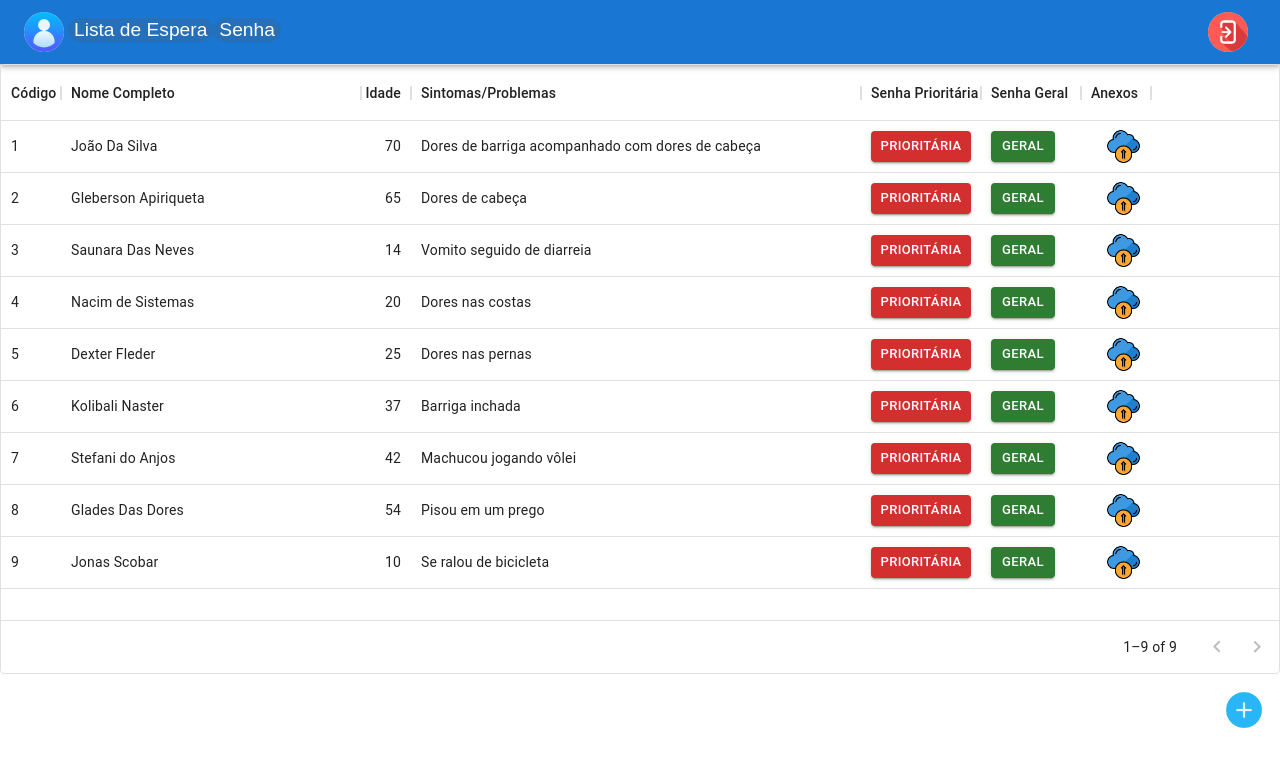
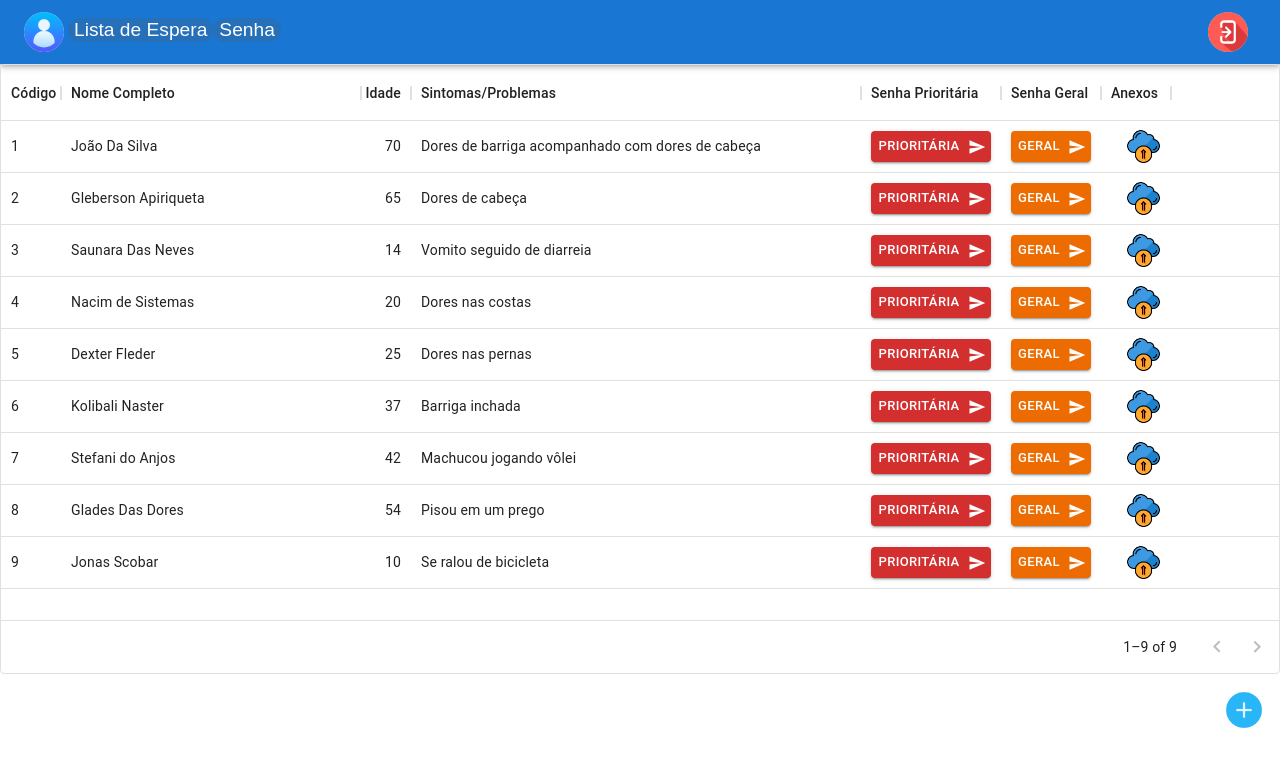
Before and after one commit to Gustavo-Dorigon-Coan/hospital-management, a React (Create React App) app in the folder frontend-hospital-management/: page /lista in a window 1280 px wide. Shown: the top 766 px of the page. Built offline with nearby package versions, Linux system fonts and the light colour scheme; the HTML template or start-up script is replaced by a standard one.

Commit message:
Adicionado função para envio de email

```diff
--- a/frontend-hospital-management/package.json
+++ b/frontend-hospital-management/package.json
@@ -3,6 +3,7 @@
   "version": "0.1.0",
   "private": true,
   "dependencies": {
+    "@emailjs/browser": "^3.7.0",
     "@emotion/react": "^11.10.0",
     "@emotion/styled": "^11.10.0",
     "@mui/icons-material": "^5.10.2",
--- a/frontend-hospital-management/src/components/List/List.tsx
+++ b/frontend-hospital-management/src/components/List/List.tsx
@@ -1,13 +1,14 @@
+import emailjs from '@emailjs/browser';
+import SendIcon from '@mui/icons-material/Send';
+import { Button } from '@mui/material';
 import Box from '@mui/material/Box';
+import IconButton from '@mui/material/IconButton';
 import { DataGrid, GridColDef, GridValueGetterParams } from '@mui/x-data-grid';
 import ButtonAppBar from '../AppBar/appBar';
-import IconButton from '@mui/material/IconButton';
-import { Button } from '@mui/material';
 import DialogForm from '../Dialog/dialog';
 
 import './list.css';
 
-const adicionar = require("../../assets/adicionar.png");
 const upload = require("../../assets/upload.png");
 
 const columns: GridColDef[] = [
@@ -43,13 +44,9 @@ const columns: GridColDef[] = [
     field: "prioritaria",
     headerName: "Senha Prioritária",
     sortable: false,
-    width: 120,
-    renderCell: (params) => {
-      const senhaPrioritaria = (e: any) => {
-        e.stopPropagation();
-        return alert("AQUI IRA GERAR UMA SENHA PRIORITÁRIA");
-      };
-      return <Button variant="contained" color="error" size="small" onClick={senhaPrioritaria}>Prioritária</Button>;
+    width: 140,
+    renderCell: () => {
+      return <Button variant="contained" endIcon={<SendIcon />} color="error" size="small" onClick={sendEmailPriority}>Prioritária</Button>;
     }
   },
   {
@@ -57,12 +54,8 @@ const columns: GridColDef[] = [
     headerName: "Senha Geral",
     sortable: false,
     width: 100,
-    renderCell: (params) => {
-      const senhaPrioritaria = (e: any) => {
-        e.stopPropagation();
-        return alert("AQUI IRA GERAR UMA SENHA GERAL");
-      };
-      return <Button variant="contained" color="success" size="small" onClick={senhaPrioritaria}>Geral</Button>;
+    renderCell: () => {
+      return <Button variant="contained" endIcon={<SendIcon />} color="warning" size="small" onClick={sendEmailGeneral}>Geral</Button>;
     }
   },
   {
@@ -70,12 +63,8 @@ const columns: GridColDef[] = [
     headerName: "Anexos",
     sortable: false,
     width: 70,
-    renderCell: (params) => {
-      const senhaPrioritaria = (e: any) => {
-        e.stopPropagation();
-        return
-      };
-      return <Button component="label" onClick={senhaPrioritaria}>
+    renderCell: () => {
+      return <Button component="label" >
         <input hidden accept="image/*" multiple type="file" />
         <img src={upload} width={35} />
       </Button>;
@@ -95,6 +84,31 @@ const rows = [
   { id: 8, lastName: 'Glades Das Dores', age: 54, symptoms: 'Pisou em um prego' },
   { id: 9, lastName: 'Jonas Scobar', age: 10, symptoms: 'Se ralou de bicicleta' },
 ];
+
+function sendEmailPriority() {
+  const templateParams = {}
+
+  emailjs.send("service_soys3sp", "template_ywwtagu", templateParams, "iuEuy6lN76d8e2uUp")
+    .then((response) => {
+      console.log("EMAIL ENVIADO COM SUCESSO", response.status, response.text)
+      alert("EMAIL ENVIADO COM SUCESSO");
+    }, (error) => {
+      console.log("ERRO AO ENVIAR EMAIL", error)
+      alert("ERRO AO ENVIAR EMAIL");
+    })
+}
+
+function sendEmailGeneral() {
+  const templateParams = {}
+
+  emailjs.send("service_soys3sp", "template_0k72jph", templateParams, "iuEuy6lN76d8e2uUp")
+    .then((response) => {
+      console.log("EMAIL ENVIADO COM SUCESSO", response.status, response.text)
+    }, (error) => {
+      console.log("ERRO AO ENVIAR EMAIL", error)
+      alert("ERRO AO ENVIAR EMAIL");
+    })
+}
 
 export default function DataGridDemo() {
   return (
```
Also changed, not shown: 1 other file (tests, documents, lock files or other folders).
